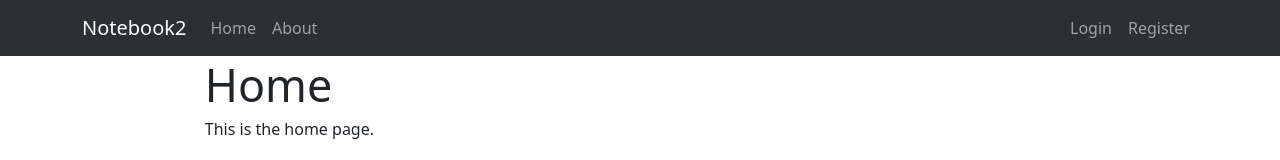
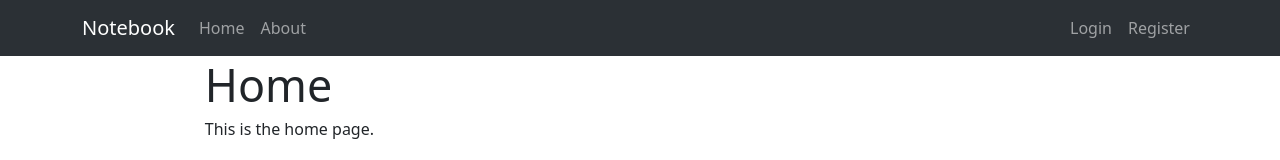
Before and after one commit to sagedemage/Notebook, a React (Vite) app in the folder frontend/: page / in a window 1280 px wide. Shown: the top 160 px of the page. Built offline with nearby package versions, Linux system fonts and the light colour scheme.

Commit message:
change navbar brand to notebook

```diff
--- a/frontend/src/components/ui/NavigationBar.jsx
+++ b/frontend/src/components/ui/NavigationBar.jsx
@@ -9,7 +9,7 @@
         <>
             <Navbar expand="lg" className="bg-body-tertiary" bg="dark" data-bs-theme="dark" fixed="top">
                 <Container>
-                    <Navbar.Brand href="/">Notebook2</Navbar.Brand>
+                    <Navbar.Brand href="/">Notebook</Navbar.Brand>
                     <Navbar.Toggle aria-controls="basic-navbar-nav" />
                     <Navbar.Collapse id="basic-navbar-nav">
                         <Nav className="me-auto">
```
